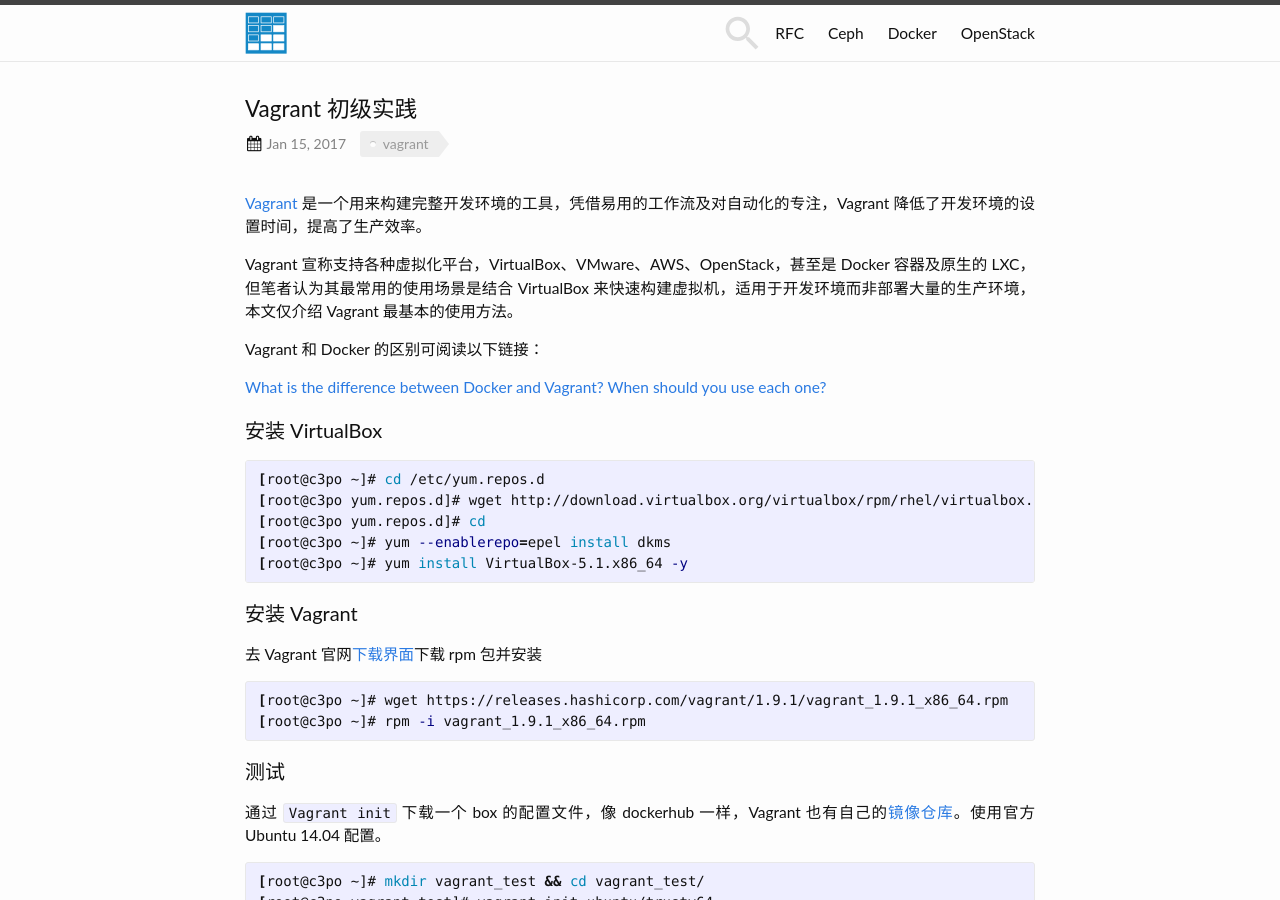
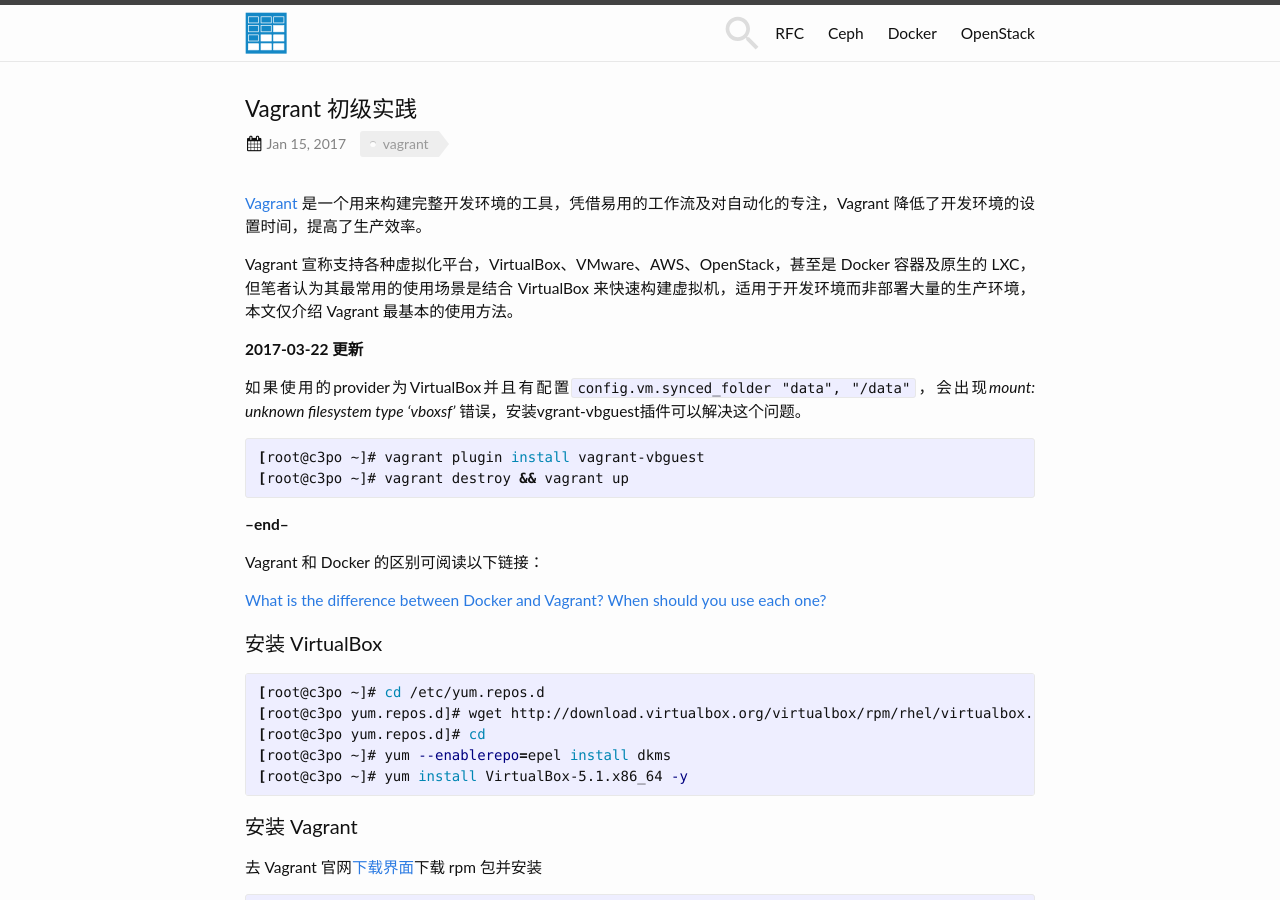
Before and after one commit to zhjwpku/zhjwpku.github.io, a Jekyll site: the page built from _posts/2017-01-15-vagrant-primary-practice.markdown, in a window 1280 px wide and 900 px high. Built offline with Jekyll 4.4.1, drawn with Linux system fonts in a browser that asks for light colours; comment, search, counter and statistics services are not loaded.

Commit message:
vagrant plugin install vagrant-vbguest
Signed-off-by: Zhao Junwang <zhjwpku@gmail.com>

```diff
--- a/_posts/2017-01-15-vagrant-primary-practice.markdown
+++ b/_posts/2017-01-15-vagrant-primary-practice.markdown
@@ -9,6 +9,17 @@
 [Vagrant][vagrant] 是一个用来构建完整开发环境的工具，凭借易用的工作流及对自动化的专注，Vagrant 降低了开发环境的设置时间，提高了生产效率。
 
 Vagrant 宣称支持各种虚拟化平台，VirtualBox、VMware、AWS、OpenStack，甚至是 Docker 容器及原生的 LXC，但笔者认为其最常用的使用场景是结合 VirtualBox 来快速构建虚拟机，适用于开发环境而非部署大量的生产环境，本文仅介绍 Vagrant 最基本的使用方法。
+
+**2017-03-22 更新**
+
+如果使用的provider为VirtualBox并且有配置`config.vm.synced_folder "data", "/data"`，会出现*mount: unknown filesystem type 'vboxsf'* 错误，安装vgrant-vbguest插件可以解决这个问题。
+
+{% highlight shell %}
+[root@c3po ~]# vagrant plugin install vagrant-vbguest
+[root@c3po ~]# vagrant destroy && vagrant up
+{% endhighlight %}
+
+**--end--**
 
 Vagrant 和 Docker 的区别可阅读以下链接：
 
```
